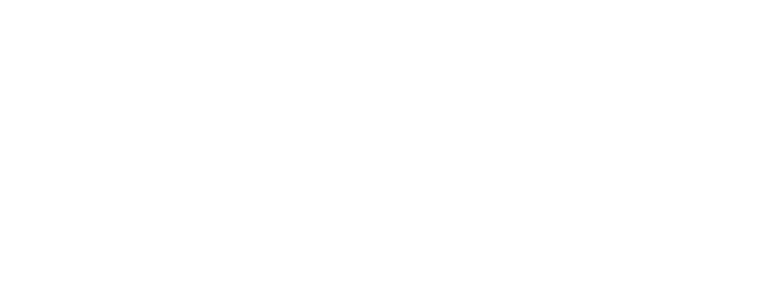
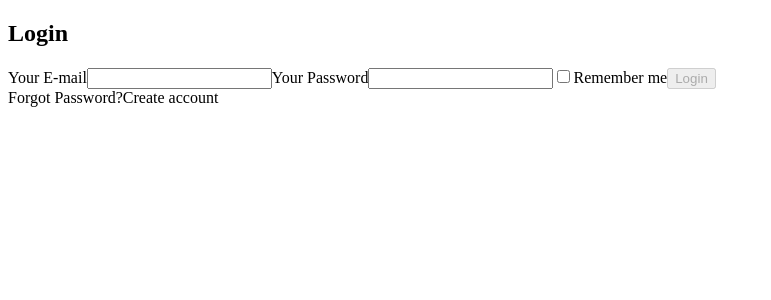
Before and after one commit to GaborHozleiter/JoinPlus, an Angular app: page / in a window 1280 px wide. Shown: the top 300 px of the page, without its empty margins (0-771 px from the left). Built offline with nearby package versions, Linux system fonts and the light colour scheme.

Commit message:
add basic login form with reactive validation

```diff
--- a/src/app/app.component.html
+++ b/src/app/app.component.html
@@ -1,4 +1,3 @@
-
-
+<app-login></app-login>
 
 <router-outlet />
--- a/src/app/app.component.ts
+++ b/src/app/app.component.ts
@@ -1,9 +1,10 @@
 import { Component } from '@angular/core';
 import { RouterOutlet } from '@angular/router';
+import { LoginComponent } from "../login/login/login.component";
 
 @Component({
   selector: 'app-root',
-  imports: [RouterOutlet],
+  imports: [RouterOutlet, LoginComponent],
   templateUrl: './app.component.html',
   styleUrl: './app.component.scss'
 })
--- /dev/null
+++ b/src/login/login/login.component.html
@@ -0,0 +1,27 @@
+<section>
+    <h2>Login</h2>
+    <form [formGroup]="applyForm" (ngSubmit)="submitLogin()">
+        <label for="E-mail">Your E-mail</label>
+        <input type="email" id="email" formControlName="email">
+        <div *ngIf="applyForm.get('email')?.invalid && applyForm.get('email')?.touched">
+            <span>Bitte geben Sie eine gültige E-Mail-Adresse ein.</span>
+        </div>
+
+        <label for="Password">Your Password</label>
+        <input type="password" id="password" formControlName="password">
+        <div *ngIf="applyForm.get('password')?.invalid && applyForm.get('password')?.touched">
+            <span>Bitte geben Sie ein Passwort ein.</span>
+        </div>
+
+        <input type="checkbox" id="rememberMe" formControlName="rememberMe">
+        <label for="rememberMe ">Remember me</label>
+
+        <button type="submit" [disabled]="applyForm.invalid || isLoading">
+            {{ isLoading ? 'Lade...' : 'Login' }}
+        </button>
+    </form>
+    <div>
+        <a routerLink="/forgot-password">Forgot Password?</a>
+        <a routerLink="/register">Create account</a>
+    </div>
+</section>
--- /dev/null
+++ b/src/login/login/login.component.ts
@@ -0,0 +1,32 @@
+import { CommonModule } from '@angular/common';
+import { Component } from '@angular/core';
+import { FormControl, FormGroup, Validators, ReactiveFormsModule } from '@angular/forms';
+
+
+@Component({
+  selector: 'app-login',
+  imports: [CommonModule, ReactiveFormsModule],
+  templateUrl: './login.component.html',
+  styleUrl: './login.component.scss',
+})
+export class LoginComponent {
+  isLoading: boolean = false;
+
+  applyForm = new FormGroup({
+    email: new FormControl('', [Validators.required, Validators.email]),
+    password: new FormControl('', [
+      Validators.required,
+      Validators.minLength(8),
+    ]),
+    rememberMe: new FormControl(''),
+  });
+
+  submitLogin() {
+    this.isLoading = true;
+    setTimeout(() => {
+      this.isLoading = false;
+    }, 2000);
+    console.log(this.applyForm.value);
+    this.applyForm.reset();
+  }
+}
```
Also changed, not shown: src/login/login/login.component.scss (added), 1 other file (tests, documents, lock files or other folders).
